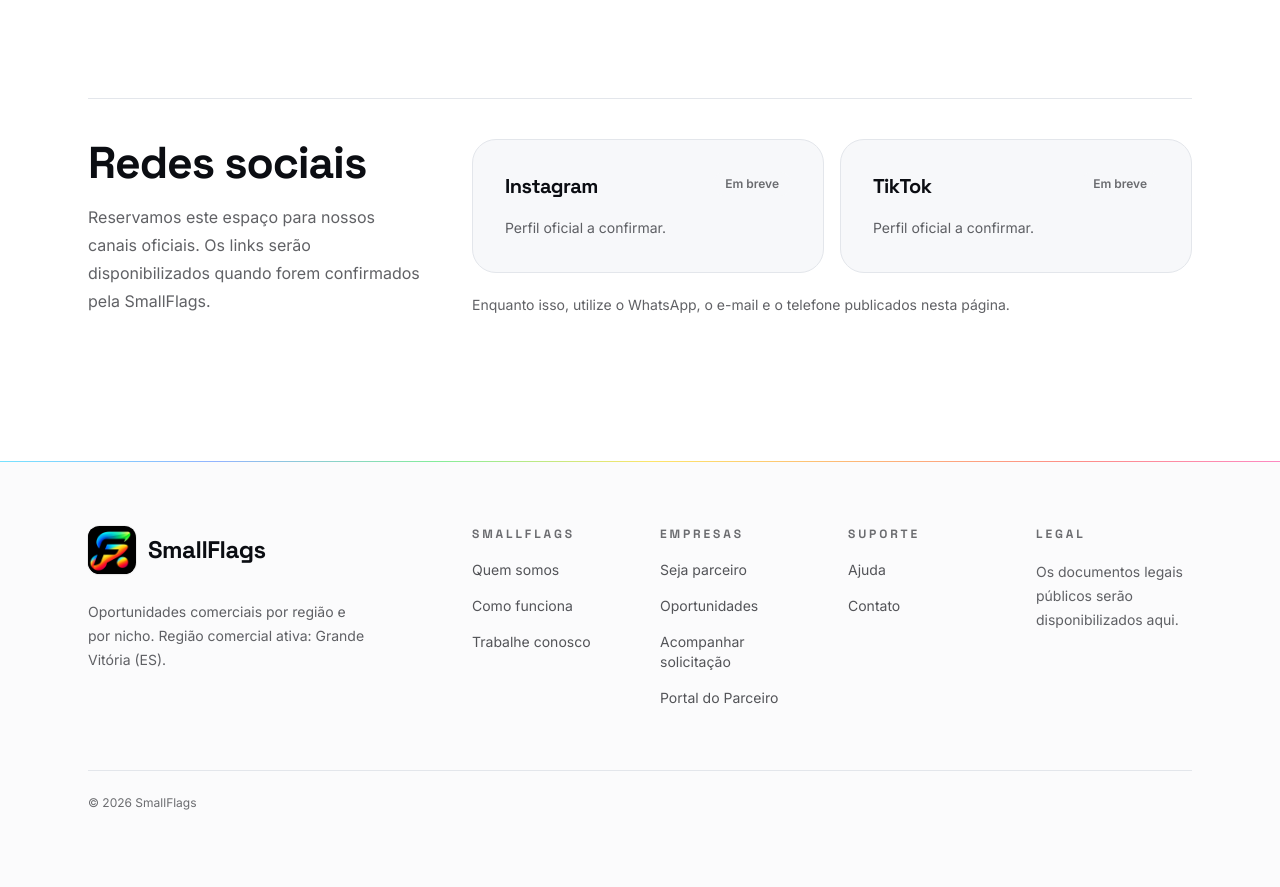
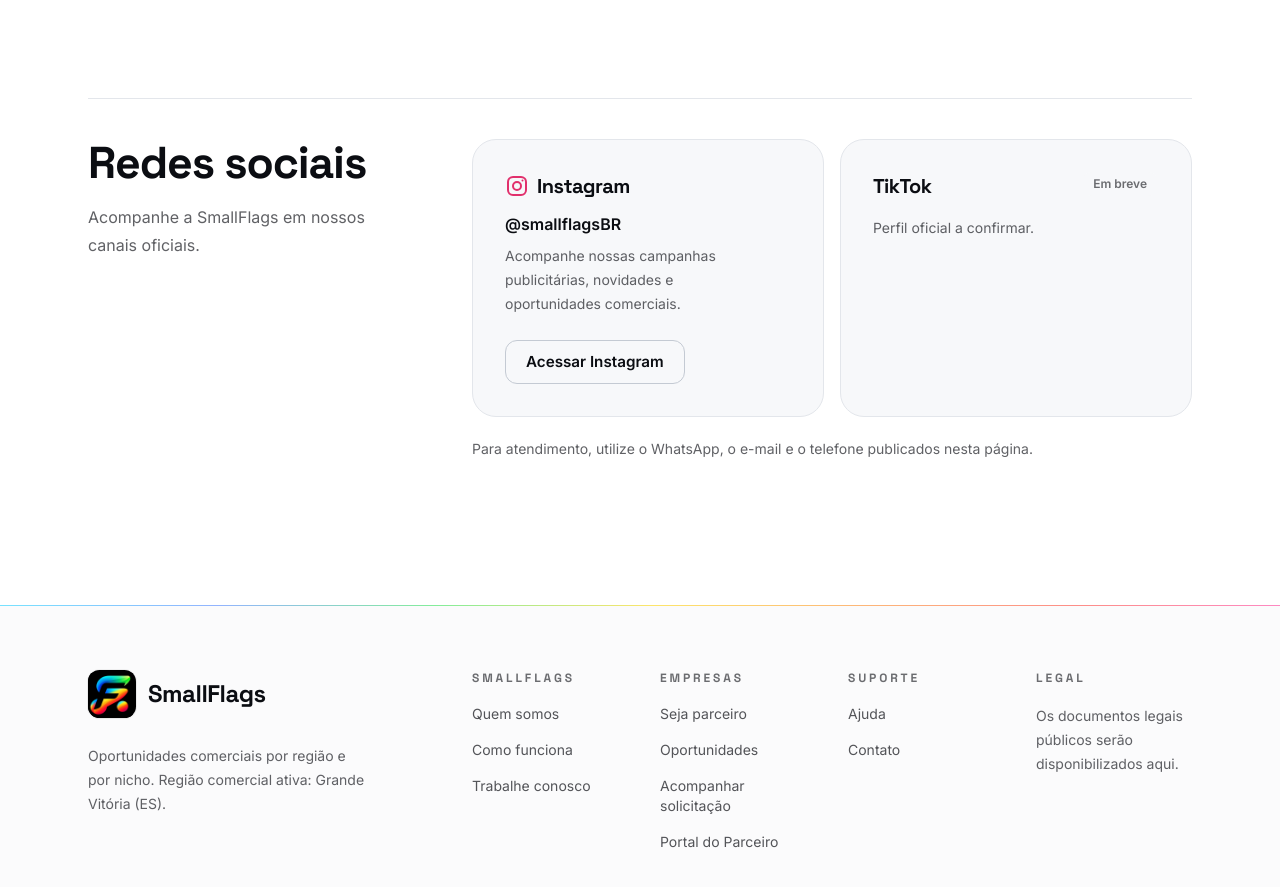
Before and after one commit to JulianOHayashi/site, a React (Vite) app: page /contato in a window 1280 px wide. Shown: the part 1600-2487 px from the top of the page. Built offline with nearby package versions, Linux system fonts and the light colour scheme; no server answers; the HTML template or start-up script is replaced by a standard one.

Commit message:
feat(contato): publicar Instagram oficial @smallflagsBR

```diff
--- a/src/pages/institucional/Contato.tsx
+++ b/src/pages/institucional/Contato.tsx
@@ -9,7 +9,8 @@ import {
 
 /** /contato — canais informados pelo operador em 12/11/2026; WhatsApp
  * comercial confirmado em 25/11/2026 (mesmo número e link do botão
- * flutuante). Sem horário/endereço inventados.
+ * flutuante). Instagram confirmado em 26/11/2026.
+ * Sem horário/endereço inventados.
  */
 
 const CAMINHOS = [
@@ -142,36 +143,45 @@ export default function Contato() {
       <Secao
         id="redes-sociais"
         titulo="Redes sociais"
-        intro={
-          <p>
-            Reservamos este espaço para nossos canais oficiais. Os links serão
-            disponibilizados quando forem confirmados pela SmallFlags.
-          </p>
-        }
+        intro={<p>Acompanhe a SmallFlags em nossos canais oficiais.</p>}
       >
         <ul className="grid gap-4 sm:grid-cols-2">
-          {[
-            { nome: "Instagram", descricao: "Perfil oficial a confirmar." },
-            { nome: "TikTok", descricao: "Perfil oficial a confirmar." },
-          ].map((rede) => (
-            <li
-              key={rede.nome}
-              className="rounded-3xl border border-borda bg-superficie p-6 sm:p-8"
+          <li className="rounded-3xl border border-borda bg-superficie p-6 sm:p-8">
+            <h3 className="flex items-center gap-2 text-xl font-bold">
+              <svg aria-hidden="true" focusable="false" viewBox="0 0 24 24" fill="none" stroke="currentColor" strokeWidth="2" className="h-6 w-6 text-[#E1306C]">
+                <rect x="3" y="3" width="18" height="18" rx="5" />
+                <circle cx="12" cy="12" r="4" />
+                <circle cx="17.5" cy="6.5" r="1" fill="currentColor" stroke="none" />
+              </svg>
+              Instagram
+            </h3>
+            <p className="mt-3 text-base font-semibold text-tinta">@smallflagsBR</p>
+            <p className="mt-2 text-sm leading-6 text-tinta/65">
+              Acompanhe nossas campanhas publicitárias, novidades e oportunidades comerciais.
+            </p>
+            <a
+              href="https://www.instagram.com/smallflagsBR/"
+              target="_blank"
+              rel="noopener noreferrer"
+              className="btn-secondary mt-6"
             >
+              Acessar Instagram
+            </a>
+          </li>
+          <li className="rounded-3xl border border-borda bg-superficie p-6 sm:p-8">
             <div className="flex items-start justify-between gap-3">
-                <h3 className="text-xl font-bold">{rede.nome}</h3>
+              <h3 className="text-xl font-bold">TikTok</h3>
               <span className="rounded-full bg-papel2 px-3 py-1 text-xs font-semibold text-tinta/60">
                 Em breve
               </span>
             </div>
             <p className="mt-4 text-sm leading-6 text-tinta/65">
-                {rede.descricao}
+              Perfil oficial a confirmar.
             </p>
           </li>
-          ))}
         </ul>
         <p className="mt-5 text-sm leading-6 text-tinta/65">
-          Enquanto isso, utilize o WhatsApp, o e-mail e o telefone publicados nesta página.
+          Para atendimento, utilize o WhatsApp, o e-mail e o telefone publicados nesta página.
         </p>
       </Secao>
     </PaginaInstitucional>
```
Also changed, not shown: 2 other files (tests, documents, lock files or other folders). Lines whose indentation alone changed are shown as unchanged.
